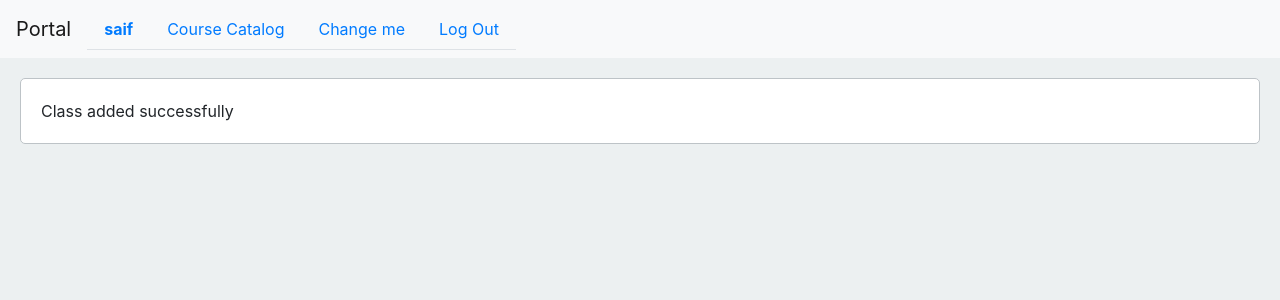
After one commit to sxyf17/studentPortal, a Django app: page /enroll/3/1 in a window 1280 px wide. The commit adds this page. Shown: the top 300 px of the page. Run offline with Django 4.2, Linux system fonts and the light colour scheme; a user stored in the database is signed in; data comes from the database, SQL or seed files in the repository; both versions use the stored data as it was after the commit; some libraries are stand-ins or nearby versions.

Commit message:
finished enroll/unenroll

```diff
--- a/studentPortal/models.py
+++ b/studentPortal/models.py
@@ -12,6 +12,7 @@
     studentLastName = models.CharField(max_length=200,default=None)
     studentEmail = models.CharField(max_length=200)
     standing = models.CharField(max_length=8)
+    classes = models.ManyToManyField('Class', related_name="classes", blank=True)
 
     def __str__(self):
         return f"{self.pk}: {self.studentFirstName}"
@@ -19,9 +20,10 @@
 
 class Class(models.Model):
     className = models.CharField(max_length=100)
+    classNumber = models.CharField(max_length=8, default=None)
     classTimings = models.CharField(max_length=100)
     studentLimit = models.PositiveIntegerField()
     studentList = models.ManyToManyField(Student, related_name='students', blank=True)
 
     def __str__(self):
-        return f"{self.className}"
+        return f"{self.classNumber} - {self.className}"
--- a/studentPortal/static/studentPortal/styles.css
+++ b/studentPortal/static/studentPortal/styles.css
@@ -40,3 +40,11 @@
     border-radius: 5px;
     background-color: #fff;
 }
+
+.catalog {
+    padding: 10px;
+    border: solid black 1px;
+    border-radius: 5px;
+    margin: 5px;
+    position: relative;
+}
--- /dev/null
+++ b/studentPortal/templates/studentPortal/catalog.html
@@ -0,0 +1,26 @@
+{% extends "studentPortal/layout.html" %}
+
+{% block body %}
+{{message}}
+{% for class in classData %}
+
+    <div class="catalog">
+        <p>{{class.classObj}}</p>
+        <p>{{class.classObj.classTimings}}</p>
+        <p>Limit: {{class.classObj.studentLimit}}</p>
+        <p>Current size: {{class.currentStudentCount}}</p>
+        <p>enrolled = {{class.enrolled}}</p>
+        {% if not class.enrolled %}
+            <form action="{% url 'enroll' class.classObj.id user.id %}" method="post">
+                {%csrf_token%}
+                <input class="btn btn-primary" type="submit" value="Enroll" style="position: absolute; right: 10px; top: 15px;">
+            </form>
+        {% else %}
+            <form action="{% url 'unenroll' class.classObj.id user.id %}" method="post">
+                {%csrf_token%}
+                <input class="btn btn-danger" type="submit" value="Unenroll" style="position: absolute; right: 10px; top: 15px;">
+            </form>
+        {% endif %}
+    </div>
+{% endfor %}
+{% endblock %}
--- a/studentPortal/templates/studentPortal/layout.html
+++ b/studentPortal/templates/studentPortal/layout.html
@@ -21,15 +21,16 @@
               <ul class="nav nav-tabs">
                 {% if user.is_authenticated %}
                     <li class="nav-item">
-                        <a class="nav-link" href="#"><strong>{{ user.username }}</strong></a>
+                        <a class="nav-link" href="{% url 'profile' user.id %}"><strong>{{ user.username }}</strong></a>
                     </li>
                 {% endif %}
-                <li class="nav-item">
-                  <a class="nav-link" href="#">All Posts</a>
-                </li>
+
                 {% if user.is_authenticated %}
                     <li class="nav-item">
-                        <a class="nav-link" href="#">Following</a>
+                        <a class="nav-link" href="{% url 'catalog' user.id %}">Course Catalog</a>
+                    </li>
+                    <li class="nav-item">
+                        <a class="nav-link" href="#">Change me</a>
                     </li>
                     <li class="nav-item">
                         <a class="nav-link" href="{% url 'logout' %}">Log Out</a>
--- a/studentPortal/urls.py
+++ b/studentPortal/urls.py
@@ -6,4 +6,9 @@
     path("login", views.login_view, name="login"),
     path("logout", views.logout_view, name="logout"),
     path("register", views.register, name="register"),
+    path("profile/<int:userID>/", views.profile, name="profile"),
+    path("catalog/<int:userID>/", views.catalog, name="catalog"),
+    path("enroll/<int:classID>/<int:userID>", views.enroll, name="enroll"),
+    path("unenroll/<int:classID>/<int:userID>", views.unenroll, name="unenroll"),
+
 ]
--- a/studentPortal/views.py
+++ b/studentPortal/views.py
@@ -1,4 +1,4 @@
-from django.shortcuts import render, HttpResponse
+from django.shortcuts import render, HttpResponse, redirect
 from django.contrib.auth import authenticate, login, logout
 from django.http import HttpResponse, HttpResponseRedirect
 from django.urls import reverse
@@ -6,7 +6,77 @@
 from .models import *
 #todo
 
+def catalog(request, userID):
+    classes = Class.objects.all()
+    user = User.objects.get(pk=userID)
+    student = Student.objects.get(student=user)
+
+    classData = []
+    for classObj in classes:
+        enrolled = False
+        currentStudentCount = classObj.studentList.count()
+        if student in classObj.studentList.all():
+            enrolled = True
+
+        classData.append({
+            "classObj": classObj,
+            "currentStudentCount": currentStudentCount,
+            "enrolled": enrolled
+        })
+
+    return render(request, "studentPortal/catalog.html", {
+        "classData": classData,
+    })
+
+
+def enroll(request, classID, userID):
+    user = User.objects.get(pk=userID)
+    course = Class.objects.get(pk=classID)
+    student = Student.objects.get(student=user)
+    classes = Class.objects.all()
+
+    #only add if class not filled already
+    currentStudentCount = course.studentList.count()
+    if currentStudentCount < course.studentLimit:
+        student.classes.add(course)
+        course.studentList.add(student)
+        student.save()
+        course.save()
+
+    else:
+        return render(request, "studentPortal/catalog.html", {
+            "message": "Class limit reached",
+            "classes": classes,
+            "currentStudentCount": currentStudentCount
+        })
+
+    return render(request, "studentPortal/catalog.html", {
+        "message": "Class added successfully",
+        "classes": classes,
+        "currentStudentCount": currentStudentCount
+    })
+
+
+def unenroll(request, classID, userID):
+    user = User.objects.get(pk=userID)
+    course = Class.objects.get(pk=classID)
+    student = Student.objects.get(student=user)
+    classes = Class.objects.all()
+
+
+    student.classes.remove(course)
+    course.studentList.remove(student)
+    student.save()
+    course.save()
+
+    return render(request, "studentPortal/catalog.html", {
+        "message": "Class removed successfully",
+        "classes": classes,
+    })
+
+
 def index(request):
+
     return render(request, "studentPortal/index.html")
 
 
@@ -21,9 +91,9 @@
         # Check if authentication successful
         if user is not None:
             login(request, user)
-            return HttpResponseRedirect(reverse("index"))
+            return redirect("profile", user.id)
         else:
-            return render(request, "network/login.html", {
+            return render(request, "studentPortal/login.html", {
                 "message": "Invalid username and/or password."
             })
     else:
@@ -33,6 +103,24 @@
 def logout_view(request):
     logout(request)
     return HttpResponseRedirect(reverse("index"))
+
+
+def profile(request, userID):
+
+    user = User.objects.get(pk=userID)
+    student = Student.objects.get(student=user)
+    classes = student.classes.all()
+    classData = []
+    for classObj in classes:
+        currentStudentCount = classObj.studentList.count()
+        classData.append({
+            "classObj": classObj,
+            "currentStudentCount": currentStudentCount,
+        })
+
+    return render(request, "studentPortal/profile.html", {
+        "classData": classData,
+    })
 
 
 def register(request):
@@ -64,7 +152,7 @@
             standing = request.POST["standing"]
 
             student = Student.objects.create(student=user,studentFirstName=firstName,studentLastName=lastName,studentEmail=email,standing=standing)
-            student.save
+            student.save()
             login(request, user)
             return HttpResponseRedirect(reverse("index"))
 
```
Also changed, not shown: studentPortal/templates/studentPortal/index.html (+2 -5 lines), studentPortal/templates/studentPortal/profile.html (added, +20 -0 lines), db.sqlite3, studentPortal/migrations/0003_class_classnumber.py (added), studentPortal/migrations/0004_student_classes.py (added).
